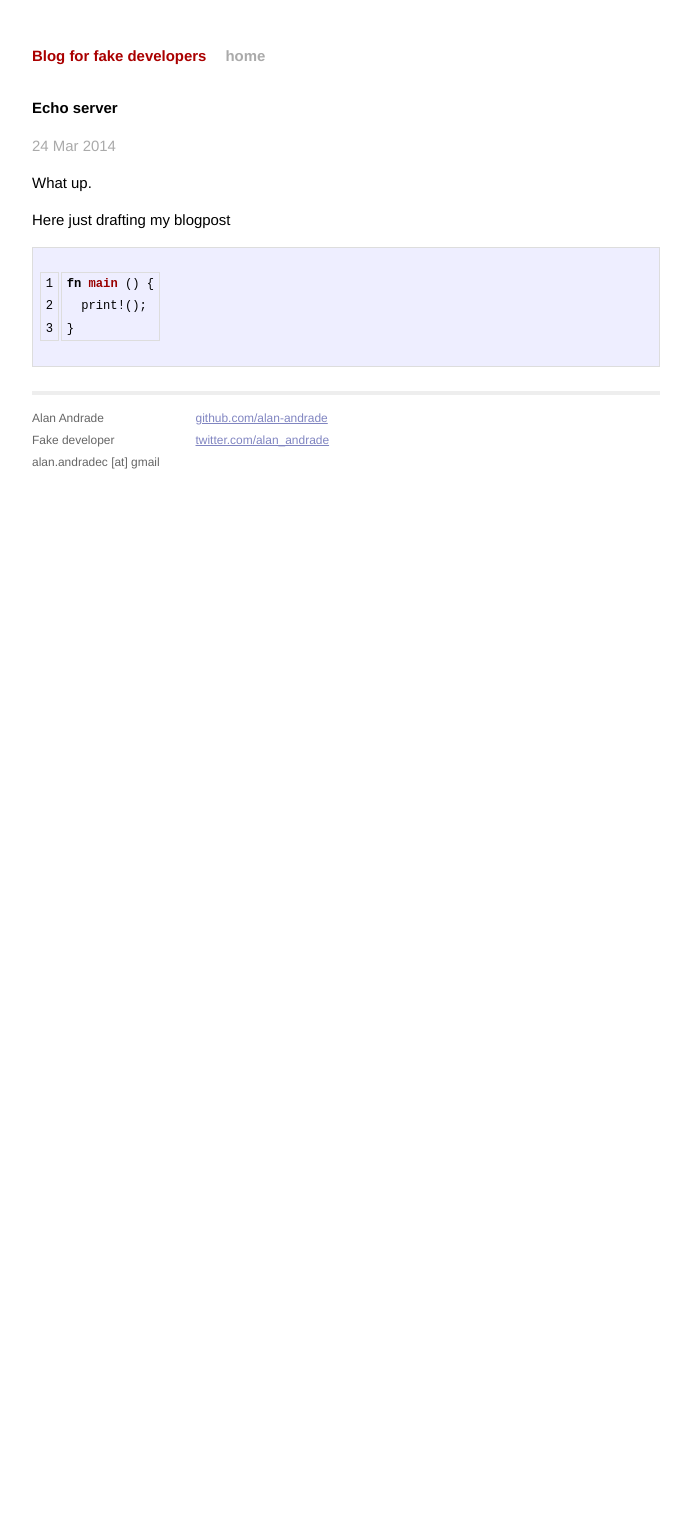
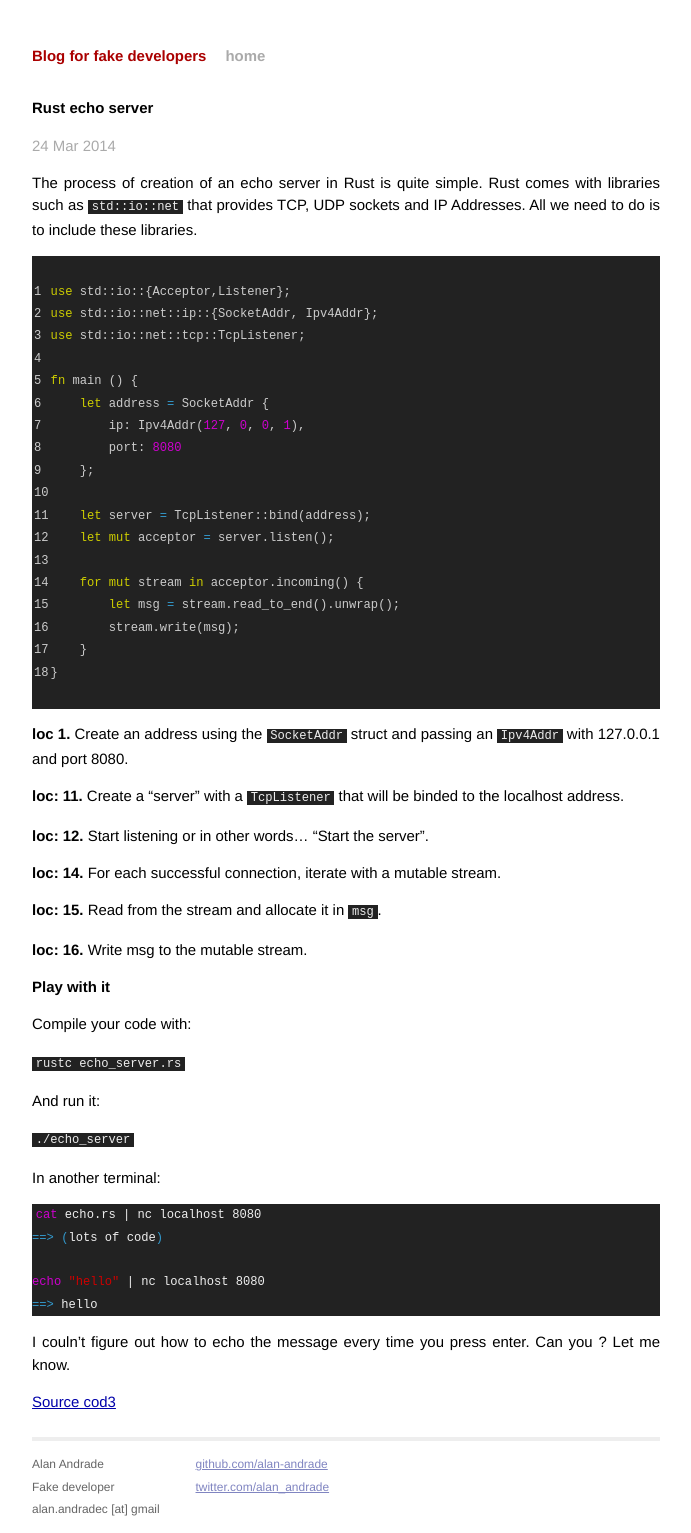
Before and after one commit to alan-andrade/old-blog, a Jekyll site: the page built from _posts/2014-03-24-echo-server.markdown, in a window 1280 px wide. Shown: the whole page, without its empty margins (294-985 px from the left). Built offline with Jekyll 4.4.1, drawn with Linux system fonts in a browser that asks for light colours; Markdown is read by kramdown in place of the engine named in the settings; before the commit the page ends 945 px from its top, so only the background shows below that.

Commit message:
rust echo server

```diff
--- a/_posts/2014-03-24-echo-server.markdown
+++ b/_posts/2014-03-24-echo-server.markdown
@@ -1,16 +1,76 @@
 ---
 layout: post
-title: "Echo server"
+title: "Rust echo server"
 date: 2014-03-24
-categories: tcp servers
+categories: rust
 ---
 
-What up.
-
-Here just drafting my blogpost
+The process of creation of an echo server in Rust is quite simple.
+Rust comes with libraries such as `std::io::net` that provides TCP,
+UDP sockets and IP Addresses. All we need to do is to include these
+libraries.
 
 {% highlight rust linenos %}
+
+
+use std::io::{Acceptor,Listener};
+use std::io::net::ip::{SocketAddr, Ipv4Addr};
+use std::io::net::tcp::TcpListener;
+
 fn main () {
-  print!();
+    let address = SocketAddr {
+        ip: Ipv4Addr(127, 0, 0, 1),
+        port: 8080
+    };
+
+    let server = TcpListener::bind(address);
+    let mut acceptor = server.listen();
+
+    for mut stream in acceptor.incoming() {
+        let msg = stream.read_to_end().unwrap();
+        stream.write(msg);
+    }
 }
 {% endhighlight %}
+
+**loc 1.** Create an address using the `SocketAddr` struct and passing an
+`Ipv4Addr` with 127.0.0.1 and port 8080.
+
+**loc: 11.** Create a "server" with a `TcpListener` that will be binded to the
+localhost address.
+
+**loc: 12.** Start listening or in other words... "Start the server".
+
+**loc: 14.** For each successful connection, iterate with a mutable stream.
+
+**loc: 15.** Read from the stream and allocate it in `msg`.
+
+**loc: 16.**  Write msg to the mutable stream.
+
+
+## Play with it
+
+Compile your code with:
+
+`rustc echo_server.rs`
+
+And run it:
+
+`./echo_server`
+
+
+In another terminal:
+
+
+{% highlight bash %}
+cat echo.rs | nc localhost 8080
+==> (lots of code)
+
+echo "hello" | nc localhost 8080
+==> hello
+{% endhighlight %}
+
+I couln't figure out how to echo the message every time you press enter.
+Can you ? Let me know.
+
+[Source cod3](https://github.com/alan-andrade/Doodles/blob/master/rust/echo.rs)
--- a/css/main.css
+++ b/css/main.css
@@ -128,20 +128,15 @@ a:visited { color: #a0a; }
 /*****************************************************************************/
 
 /* standard */
-.post pre {
-  border: 1px solid #ddd;
-  background-color: #eef;
-  padding: 0 .4em;
-}
 
 .post ul, .post ol {
   margin-left: 1.35em;
 }
 
 .post code {
-  border: 1px solid #ddd;
-  background-color: #eef;
-  padding: 0 .2em;
+  padding: 0 .3em;
+  background-color: #222222;
+  color: #eee;
 }
 
 .post pre code {
--- a/css/syntax.css
+++ b/css/syntax.css
@@ -1,60 +1,70 @@
-.highlight  { background: #ffffff; }
-.highlight .c { color: #999988; font-style: italic } /* Comment */
-.highlight .err { color: #a61717; background-color: #e3d2d2 } /* Error */
-.highlight .k { font-weight: bold } /* Keyword */
-.highlight .o { font-weight: bold } /* Operator */
-.highlight .cm { color: #999988; font-style: italic } /* Comment.Multiline */
-.highlight .cp { color: #999999; font-weight: bold } /* Comment.Preproc */
-.highlight .c1 { color: #999988; font-style: italic } /* Comment.Single */
-.highlight .cs { color: #999999; font-weight: bold; font-style: italic } /* Comment.Special */
-.highlight .gd { color: #000000; background-color: #ffdddd } /* Generic.Deleted */
-.highlight .gd .x { color: #000000; background-color: #ffaaaa } /* Generic.Deleted.Specific */
-.highlight .ge { font-style: italic } /* Generic.Emph */
-.highlight .gr { color: #aa0000 } /* Generic.Error */
-.highlight .gh { color: #999999 } /* Generic.Heading */
-.highlight .gi { color: #000000; background-color: #ddffdd } /* Generic.Inserted */
-.highlight .gi .x { color: #000000; background-color: #aaffaa } /* Generic.Inserted.Specific */
-.highlight .go { color: #888888 } /* Generic.Output */
-.highlight .gp { color: #555555 } /* Generic.Prompt */
-.highlight .gs { font-weight: bold } /* Generic.Strong */
-.highlight .gu { color: #aaaaaa } /* Generic.Subheading */
-.highlight .gt { color: #aa0000 } /* Generic.Traceback */
-.highlight .kc { font-weight: bold } /* Keyword.Constant */
-.highlight .kd { font-weight: bold } /* Keyword.Declaration */
-.highlight .kp { font-weight: bold } /* Keyword.Pseudo */
-.highlight .kr { font-weight: bold } /* Keyword.Reserved */
-.highlight .kt { color: #445588; font-weight: bold } /* Keyword.Type */
-.highlight .m { color: #009999 } /* Literal.Number */
-.highlight .s { color: #d14 } /* Literal.String */
-.highlight .na { color: #008080 } /* Name.Attribute */
-.highlight .nb { color: #0086B3 } /* Name.Builtin */
-.highlight .nc { color: #445588; font-weight: bold } /* Name.Class */
-.highlight .no { color: #008080 } /* Name.Constant */
-.highlight .ni { color: #800080 } /* Name.Entity */
-.highlight .ne { color: #990000; font-weight: bold } /* Name.Exception */
-.highlight .nf { color: #990000; font-weight: bold } /* Name.Function */
-.highlight .nn { color: #555555 } /* Name.Namespace */
-.highlight .nt { color: #000080 } /* Name.Tag */
-.highlight .nv { color: #008080 } /* Name.Variable */
-.highlight .ow { font-weight: bold } /* Operator.Word */
-.highlight .w { color: #bbbbbb } /* Text.Whitespace */
-.highlight .mf { color: #009999 } /* Literal.Number.Float */
-.highlight .mh { color: #009999 } /* Literal.Number.Hex */
-.highlight .mi { color: #009999 } /* Literal.Number.Integer */
-.highlight .mo { color: #009999 } /* Literal.Number.Oct */
-.highlight .sb { color: #d14 } /* Literal.String.Backtick */
-.highlight .sc { color: #d14 } /* Literal.String.Char */
-.highlight .sd { color: #d14 } /* Literal.String.Doc */
-.highlight .s2 { color: #d14 } /* Literal.String.Double */
-.highlight .se { color: #d14 } /* Literal.String.Escape */
-.highlight .sh { color: #d14 } /* Literal.String.Heredoc */
-.highlight .si { color: #d14 } /* Literal.String.Interpol */
-.highlight .sx { color: #d14 } /* Literal.String.Other */
-.highlight .sr { color: #009926 } /* Literal.String.Regex */
-.highlight .s1 { color: #d14 } /* Literal.String.Single */
-.highlight .ss { color: #990073 } /* Literal.String.Symbol */
-.highlight .bp { color: #999999 } /* Name.Builtin.Pseudo */
-.highlight .vc { color: #008080 } /* Name.Variable.Class */
-.highlight .vg { color: #008080 } /* Name.Variable.Global */
-.highlight .vi { color: #008080 } /* Name.Variable.Instance */
-.highlight .il { color: #009999 } /* Literal.Number.Integer.Long */
+.highlight { background-color: #222222 }
+.highlight .c { color: #000080 } /* Comment */
+.highlight .err { color: #cccccc; border: 1px solid #FF0000 } /* Error */
+.highlight .g,
+.highlight .lineno { color: #cccccc } /* Generic */
+.highlight .k { color: #cdcd00 } /* Keyword */
+.highlight .l { color: #cccccc } /* Literal */
+.highlight .n { color: #cccccc } /* Name */
+.highlight .o { color: #3399cc } /* Operator */
+.highlight .x { color: #cccccc } /* Other */
+.highlight .p { color: #cccccc } /* Punctuation */
+.highlight .cm { color: #000080 } /* Comment.Multiline */
+.highlight .cp { color: #000080 } /* Comment.Preproc */
+.highlight .c1 { color: #000080 } /* Comment.Single */
+.highlight .cs { color: #cd0000; font-weight: bold } /* Comment.Special */
+.highlight .gd { color: #cd0000 } /* Generic.Deleted */
+.highlight .ge { color: #cccccc; font-style: italic } /* Generic.Emph */
+.highlight .gr { color: #FF0000 } /* Generic.Error */
+.highlight .gh { color: #000080; font-weight: bold } /* Generic.Heading */
+.highlight .gi { color: #00cd00 } /* Generic.Inserted */
+.highlight .go { color: #808080 } /* Generic.Output */
+.highlight .gp { color: #000080; font-weight: bold } /* Generic.Prompt */
+.highlight .gs { color: #cccccc; font-weight: bold } /* Generic.Strong */
+.highlight .gu { color: #800080; font-weight: bold } /* Generic.Subheading */
+.highlight .gt { color: #0040D0 } /* Generic.Traceback */
+.highlight .kc { color: #cdcd00 } /* Keyword.Constant */
+.highlight .kd { color: #00cd00 } /* Keyword.Declaration */
+.highlight .kn { color: #cd00cd } /* Keyword.Namespace */
+.highlight .kp { color: #cdcd00 } /* Keyword.Pseudo */
+.highlight .kr { color: #cdcd00 } /* Keyword.Reserved */
+.highlight .kt { color: #00cd00 } /* Keyword.Type */
+.highlight .ld { color: #cccccc } /* Literal.Date */
+.highlight .m { color: #cd00cd } /* Literal.Number */
+.highlight .s { color: #cd0000 } /* Literal.String */
+.highlight .na { color: #cccccc } /* Name.Attribute */
+.highlight .nb { color: #cd00cd } /* Name.Builtin */
+.highlight .nc { color: #00cdcd } /* Name.Class */
+.highlight .no { color: #cccccc } /* Name.Constant */
+.highlight .nd { color: #cccccc } /* Name.Decorator */
+.highlight .ni { color: #cccccc } /* Name.Entity */
+.highlight .ne { color: #666699; font-weight: bold } /* Name.Exception */
+.highlight .nf { color: #cccccc } /* Name.Function */
+.highlight .nl { color: #cccccc } /* Name.Label */
+.highlight .nn { color: #cccccc } /* Name.Namespace */
+.highlight .nx { color: #cccccc } /* Name.Other */
+.highlight .py { color: #cccccc } /* Name.Property */
+.highlight .nt { color: #cccccc } /* Name.Tag */
+.highlight .nv { color: #00cdcd } /* Name.Variable */
+.highlight .ow { color: #cdcd00 } /* Operator.Word */
+.highlight .w { color: #cccccc } /* Text.Whitespace */
+.highlight .mf { color: #cd00cd } /* Literal.Number.Float */
+.highlight .mh { color: #cd00cd } /* Literal.Number.Hex */
+.highlight .mi { color: #cd00cd } /* Literal.Number.Integer */
+.highlight .mo { color: #cd00cd } /* Literal.Number.Oct */
+.highlight .sb { color: #cd0000 } /* Literal.String.Backtick */
+.highlight .sc { color: #cd0000 } /* Literal.String.Char */
+.highlight .sd { color: #cd0000 } /* Literal.String.Doc */
+.highlight .s2 { color: #cd0000 } /* Literal.String.Double */
+.highlight .se { color: #cd0000 } /* Literal.String.Escape */
+.highlight .sh { color: #cd0000 } /* Literal.String.Heredoc */
+.highlight .si { color: #cd0000 } /* Literal.String.Interpol */
+.highlight .sx { color: #cd0000 } /* Literal.String.Other */
+.highlight .sr { color: #cd0000 } /* Literal.String.Regex */
+.highlight .s1 { color: #cd0000 } /* Literal.String.Single */
+.highlight .ss { color: #cd0000 } /* Literal.String.Symbol */
+.highlight .bp { color: #cd00cd } /* Name.Builtin.Pseudo */
+.highlight .vc { color: #00cdcd } /* Name.Variable.Class */
+.highlight .vg { color: #00cdcd } /* Name.Variable.Global */
+.highlight .vi { color: #00cdcd } /* Name.Variable.Instance */
+.highlight .il { color: #cd00cd } /* Literal.Number.Integer.Long */
```
Also changed, not shown: 1 other file.
